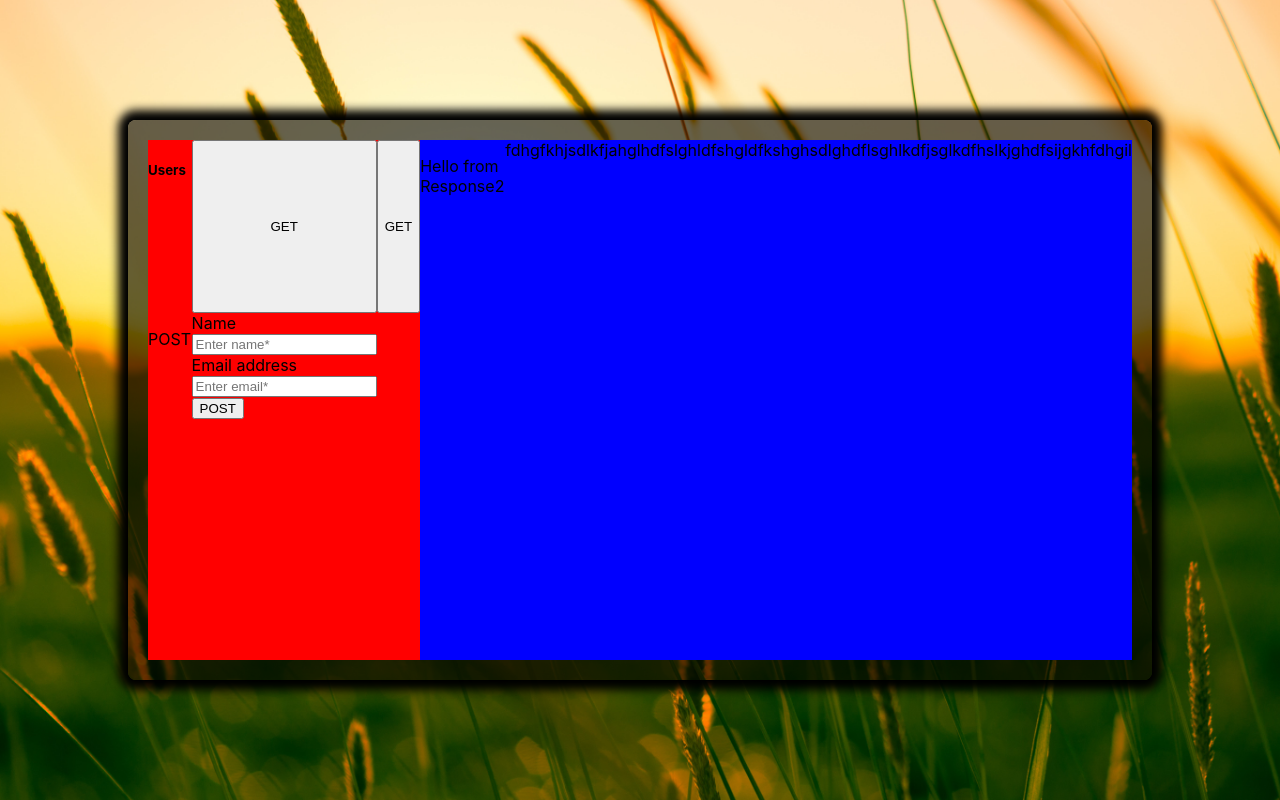
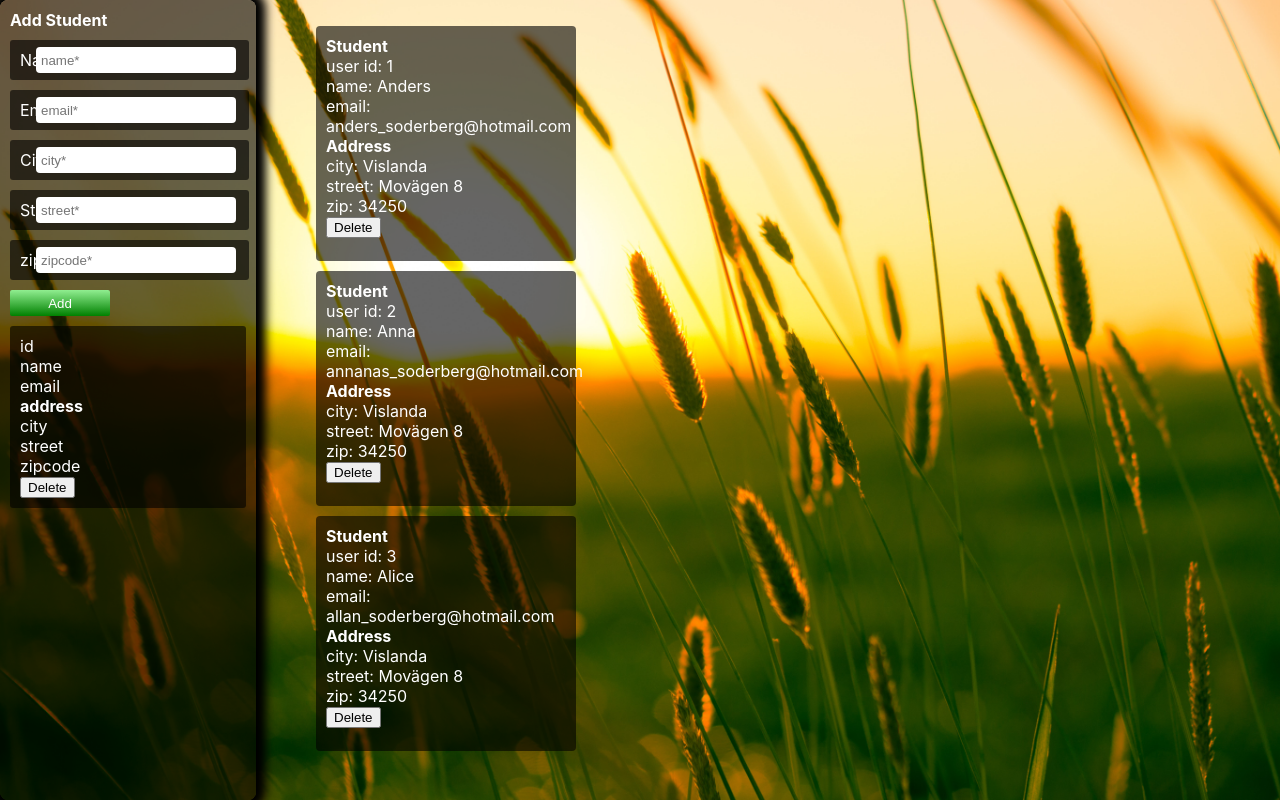
Before and after one commit to ArnT81/Bongbong, a React (Create React App) app: page / in a window 1280 px wide. Built offline with nearby package versions, Linux system fonts and the light colour scheme.

Commit message:
design kinda good

```diff
--- a/src/App.css
+++ b/src/App.css
@@ -2,13 +2,21 @@
   width: 100vw;
   height: 100vh;
   display: flex;
-  justify-content: center;
-  align-items: center;
- }
+}
 
- .App>img {
+.App>img {
   position: absolute;
   width: 100vw;
   height: 100vh;
   z-index: 0;
- }
+}
+
+p {
+  color: white;
+  margin: 0px;
+}
+
+h4 {
+  color: white;
+  margin: 0px;
+}
--- a/src/App.js
+++ b/src/App.js
@@ -1,13 +1,57 @@
-import React from 'react';
+import React, { useState } from 'react';
 import Container from './components/container/Container'
+import Item from './components/item/item'
 import background from './media/summer-sun-warmth-field-9568.jpg'
 import './App.css';
 
+export const Context = React.createContext({})
+
 function App() {
+  const [users, setUsers] = useState([
+    {
+      userId: 1,
+      name: 'Anders',
+      email: 'anders_soderberg@hotmail.com',
+      city: 'Vislanda',
+      street: 'Movägen 8',
+      zip: '34250'
+    },
+    {
+      userId: 2,
+      name: 'Anna',
+      email: 'annanas_soderberg@hotmail.com',
+      city: 'Vislanda',
+      street: 'Movägen 8',
+      zip: '34250'
+    },
+    {
+      userId: 3,
+      name: 'Alice',
+      email: 'allan_soderberg@hotmail.com',
+      city: 'Vislanda',
+      street: 'Movägen 8',
+      zip: '34250'
+    }
+  ]);
+
+  const store = {
+    users: { get: users, set: setUsers }
+  }
+
   return (
     <div className="App">
       <img src={background} alt="By Skitterphoto from Pexels" />
-      <Container />
+      <Context.Provider value={store}>
+        <Container />
+        <ul>
+          {store.users.get.map((user) =>
+            <Item key={store.users.get.userId}>
+              {user}
+            </Item>
+          )}
+        </ul>
+
+      </Context.Provider>
     </div>
   );
 }
--- a/src/components/container/Container.js
+++ b/src/components/container/Container.js
@@ -1,17 +1,15 @@
 import React from 'react';
-import Requests from '../requests/Requests'
+import Sidebar from '../sidebar/Sidebar'
 import Response from '../response/Response'
 import styles from '../container/container.module.css'
 
 const Container = () => {
     return (
         <div className={styles.container}>
-            <Requests />
+            <Sidebar />
             <Response />
         </div>
     )
-
-
 }
 
 export default Container;
--- a/src/components/container/container.module.css
+++ b/src/components/container/container.module.css
@@ -1,13 +1,10 @@
 .container {
     position: relative;
-    width: 80vw;
-    height: 70vh;
+    width: 20vw;
+    height: 100vh;
     background: rgba(0, 0, 0, 0.6);
-    padding: 20px;
+    padding: 10px;
     box-sizing: border-box;
     border-radius: 8px;
     box-shadow: 0px 0px 10px 10px;
-    display: grid;
-    grid-template-areas:
-    "requests response"
 }
--- /dev/null
+++ b/src/components/item/item.js
@@ -0,0 +1,25 @@
+import React, { useContext } from 'react'
+import styles from '../item/item.module.css'
+import { Context } from '../../App'
+
+const Item = (props) => {
+    const store = useContext(Context)
+    console.log(props.children.userId)
+    console.log(store.users.get[0])
+
+    return (
+        <div className={styles.item}>
+            <h4>Student</h4>
+            <p>user id: {props.children.userId}</p>
+            <p>name: {props.children.name}</p>
+            <p>email: {props.children.email}</p>
+            <h4>Address</h4>
+            <p>city: {props.children.city}</p>
+            <p>street: {props.children.street}</p>
+            <p>zip: {props.children.zip}</p>
+            <button>Delete</button>
+        </div>
+    )
+}
+
+export default Item;
--- /dev/null
+++ b/src/components/item/item.module.css
@@ -0,0 +1,10 @@
+.item {
+    position: relative;
+    background: rgb(0,0,0,0.6);
+    width: 240px;
+    height: 215px;
+    padding: 10px;
+    margin-left: 20px;
+    margin-top: 10px;
+    border-radius: 4px;
+}
--- a/src/components/requests/Requests.js
+++ /dev/null
@@ -1,27 +0,0 @@
-import React from 'react'
-import styles from '../requests/requests.module.css'
-
-const Requests = () => {
-    return (
-        <div className={styles.requests}>
-            <h5>Users</h5>
-            <button>GET</button>
-            <button>GET</button>
-            <p>POST</p>
-            <form>
-                <div>
-                    <label>Name</label>
-                    <input type="name" name="name" placeholder="Enter name*"></input>
-
-                </div>
-                <div>
-                    <label>Email address</label>
-                    <input type="email" name="email" placeholder="Enter email*"></input>
-                </div>
-                <button>POST</button>
-            </form>
-        </div>
-    )
-}
-
-export default Requests;
--- a/src/components/requests/requests.module.css
+++ /dev/null
@@ -1,9 +0,0 @@
-.requests {
-    position: relative;
-    background: red;
-    width: 100%;
-    box-sizing: border-box;
-    display: grid;
-    grid-template-columns: 1fr 1fr 1fr;
-    grid-template-rows: 1fr 1fr 1fr;
-}
--- a/src/components/response/Response.js
+++ b/src/components/response/Response.js
@@ -4,9 +4,14 @@ import styles from '../response/response.module.css'
 const Response = () => {
     return (
         <div className={styles.response}>
-            <p>Hello from Response2</p>
-            <div></div>
-            fdhgfkhjsdlkfjahglhdfslghldfshgldfkshghsdlghdflsghlkdfjsglkdfhslkjghdfsijgkhfdhgil
+            <p>id</p>
+            <p>name</p>
+            <p>email</p>
+            <h4>address</h4>
+            <p>city</p>
+            <p>street</p>
+            <p>zipcode</p>
+            <button>Delete</button>
         </div>
     )
 }
--- a/src/components/response/response.module.css
+++ b/src/components/response/response.module.css
@@ -1,8 +1,7 @@
 .response {
 position: relative;
-background: blue;
+background: rgb(0,0,0,0.6);
 box-sizing: border-box;
-display: grid;
-grid-template-columns: 1fr 1fr 1fr;
-grid-template-rows: 1fr 1fr 1fr;
+padding: 10px;
+border-radius: 3px;
 }
--- /dev/null
+++ b/src/components/sidebar/Sidebar.js
@@ -0,0 +1,33 @@
+import React from 'react'
+import styles from '../sidebar/sidebar.module.css'
+
+const Sidebar = () => {
+    return (
+        <div className={styles.sidebar}>
+            <h4>Add Student</h4>
+            <div>
+                <p>Name</p>
+                <input type="name" name="name" placeholder="name*"></input>
+            </div>
+            <div>
+                <p>Email</p>
+                <input type="email" name="email" placeholder="email*"></input>
+            </div>
+            <div>
+                <p>City</p>
+                <input type="city" name="city" placeholder="city*"></input>
+            </div>
+            <div>
+                <p>Street</p>
+                <input type="street" name="street" placeholder="street*"></input>
+            </div>
+            <div>
+                <p>zipcode</p>
+                <input type="zipcode" name="zipcode" placeholder="zipcode*"></input>
+            </div>
+            <button>Add</button>
+        </div>
+    )
+}
+
+export default Sidebar;
--- /dev/null
+++ b/src/components/sidebar/sidebar.module.css
@@ -0,0 +1,40 @@
+.sidebar {
+    position: relative;
+    box-sizing: border-box;
+}
+
+.sidebar>div {
+    display: inline-flex;
+    width: 93%;
+    align-items: center;
+    margin-bottom: 10px;
+    background: rgba(0, 0, 0, 0.6);
+    padding: 10px !important;
+    border-radius: 3px;
+}
+
+.sidebar>div>input {
+    position: absolute;
+    right: 10px;
+    width: 200px;
+    height: 26px;
+    border-radius: 4px;
+    border: 0px;
+    padding: 5px;
+    box-sizing: border-box;
+}
+
+.sidebar>button {
+    position: relative;
+    width: 100px;
+    height: 26px;
+    border-radius: 2px;
+    border: 0px;
+    background: linear-gradient(180deg, lightgreen, green);
+    margin-bottom: 10px;
+    color: white;
+}
+
+.sidebar>h4 {
+    margin-bottom: 10px;
+}
```
Also changed, not shown: 1 other file (tests, documents, lock files or other folders).
